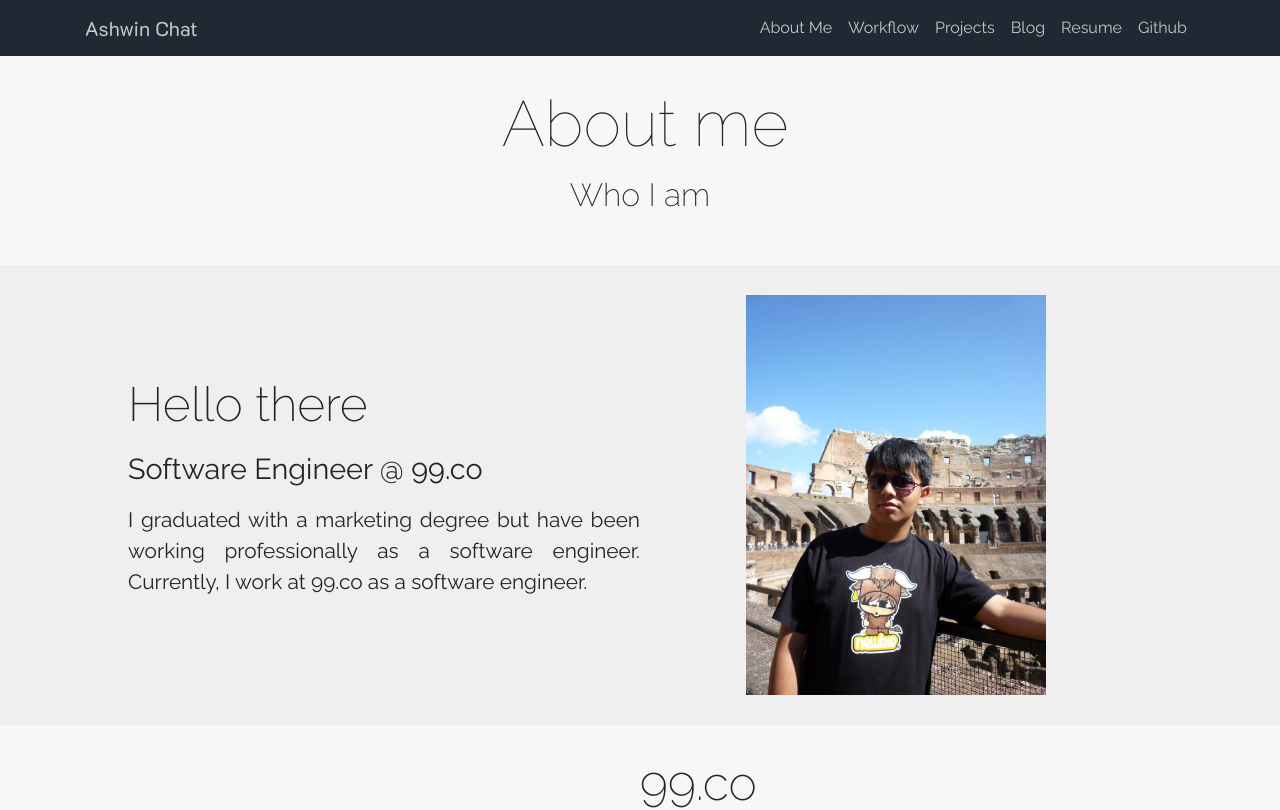
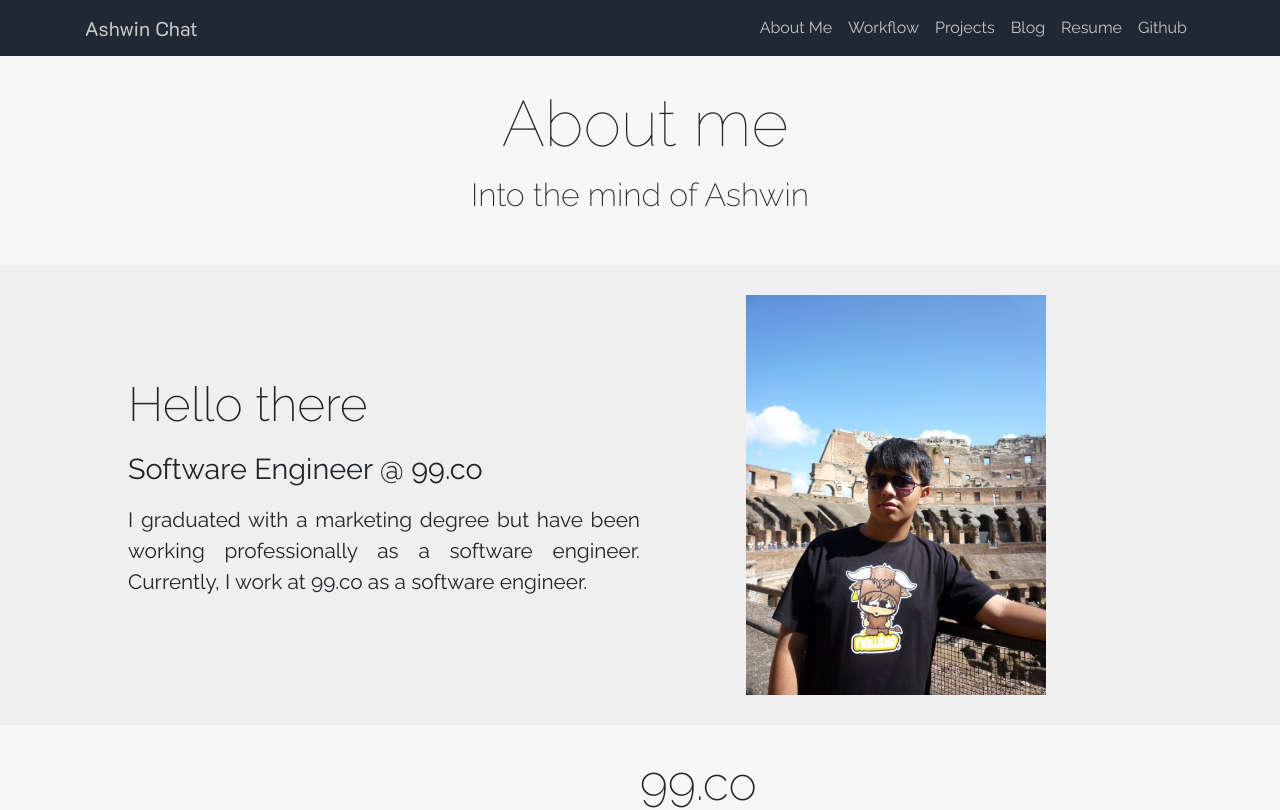
Before and after one commit to ashwinath/personal-website-3.0, a React (Create React App) app: page /about-me in a window 1280 px wide. Shown: the top 810 px of the page. Built offline with nearby package versions, Linux system fonts and the light colour scheme; some icons are missing.

Commit message:
chore: updated copy

```diff
--- a/src/Copy/AboutMeCopy.ts
+++ b/src/Copy/AboutMeCopy.ts
@@ -1,7 +1,7 @@
 export const contentHeaderProps = {
   iconClass: "fa fa-user",
   title: "About me",
-  subtitle: "Who I am"
+  subtitle: "Into the mind of Ashwin"
 };
 
 export const aboutMeProps = {
```
